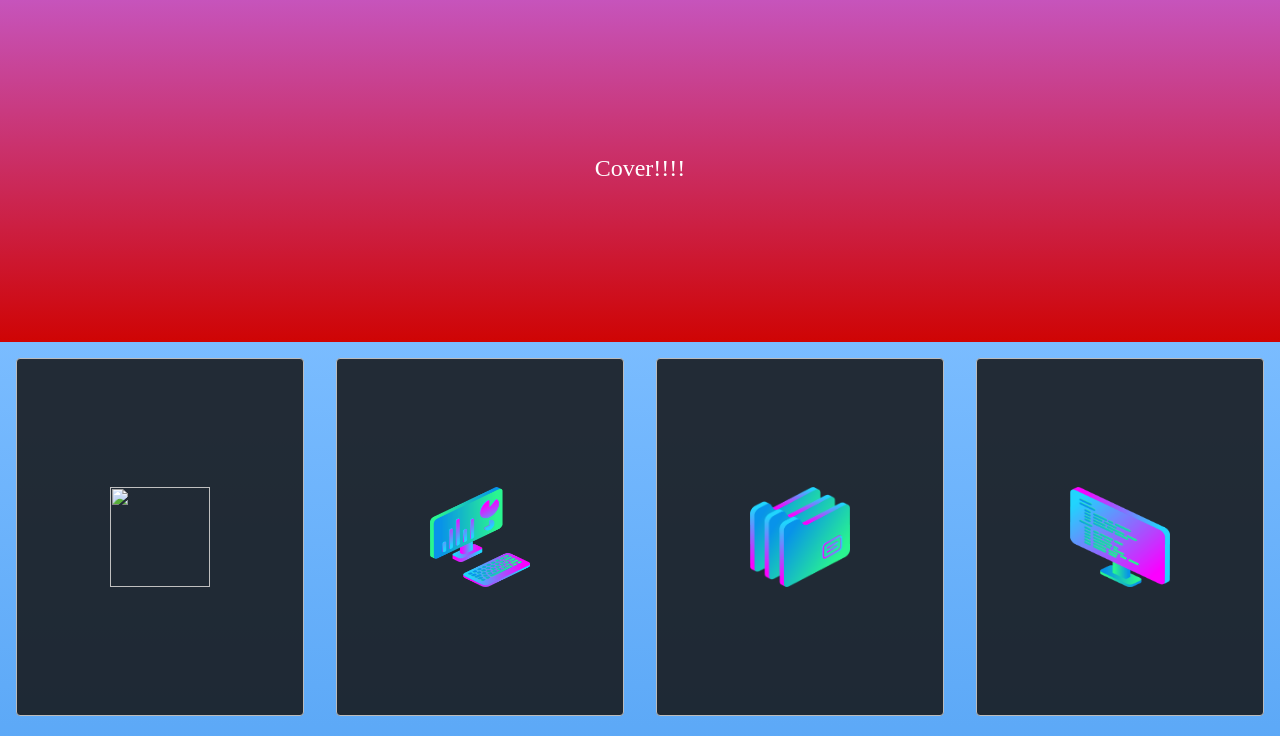
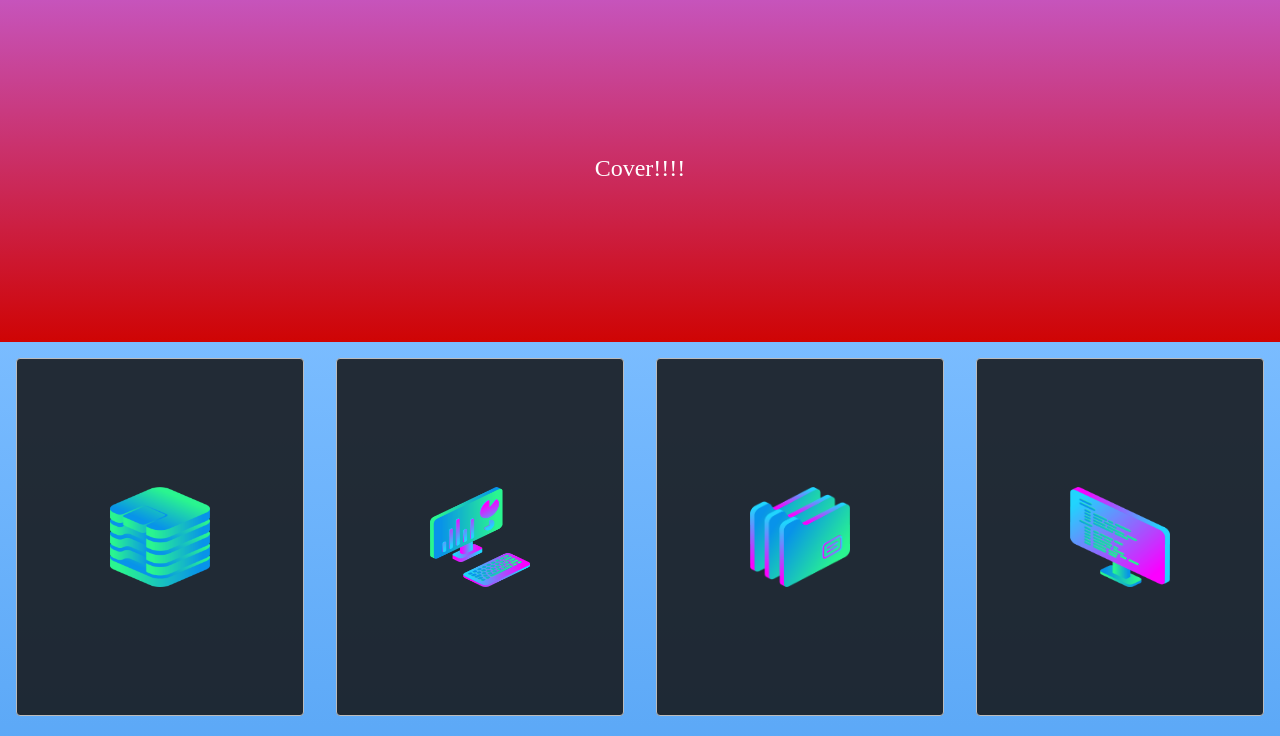
Before and after one commit to PubuduDarshana/weblayout, a plain HTML site: page index.html in a window 1280 px wide. Shown: the part 64-800 px from the top of the page. Drawn offline with Linux system fonts and the light colour scheme; files whose address does not match are found by name.

Commit message:
Update index.html
removed "/project-start" frpm <img>

```diff
--- a/index.html
+++ b/index.html
@@ -19,7 +19,7 @@
   <section class="red cover">Cover!!!!</section>
 
   <section class="blue items">
-    <div class="zone"><img src="/project-start/img/data_storage_2_2.png" alt=""></div>
+    <div class="zone"><img src="img/data_storage_2_2.png" alt=""></div>
     <div class="zone"><img src="/project-start/img/desktop_analytics_2.png" alt=""></div>
     <div class="zone"><img src="/project-start/img/files_2.png" alt=""></div>
     <div class="zone"><img src="/project-start/img/monitor_coding_2.png" alt=""></div>
```
